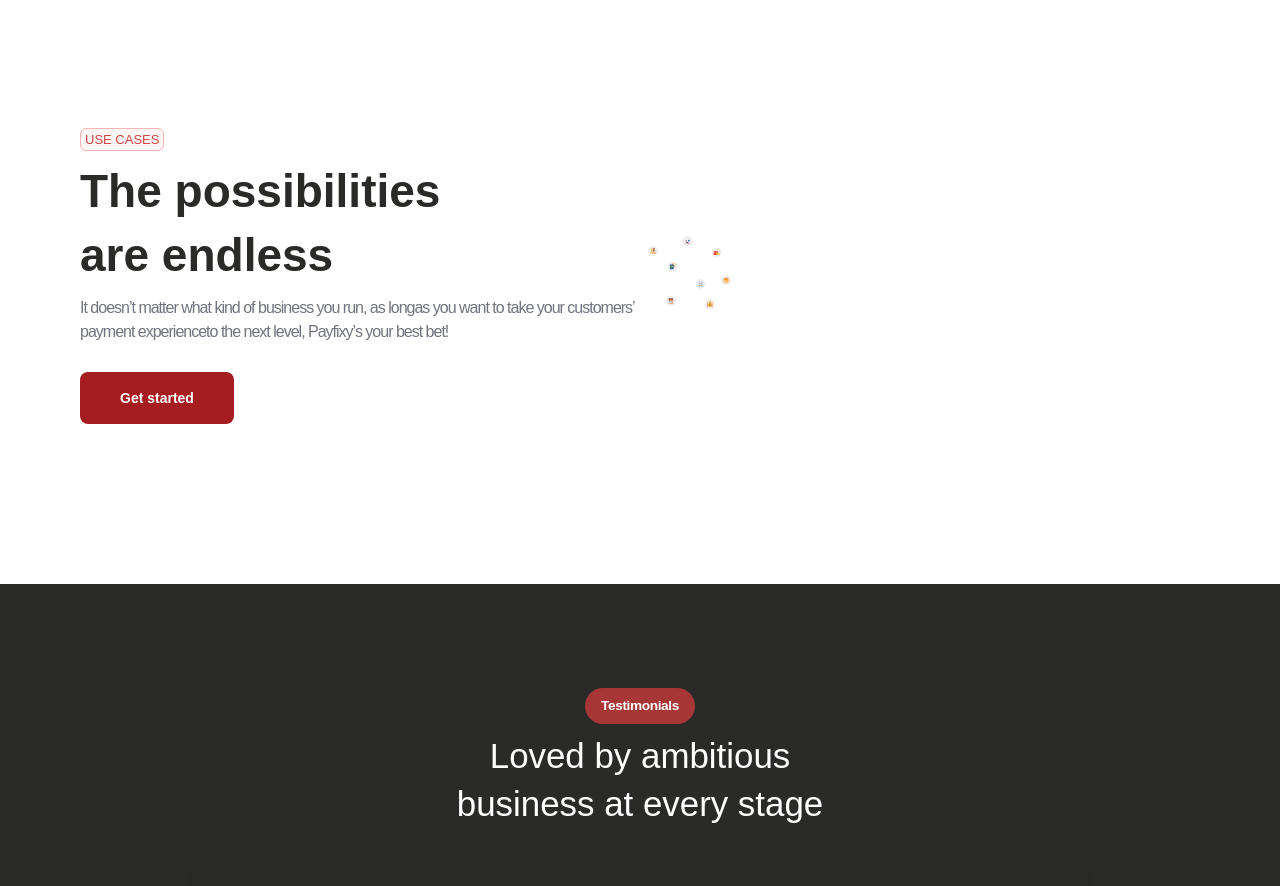
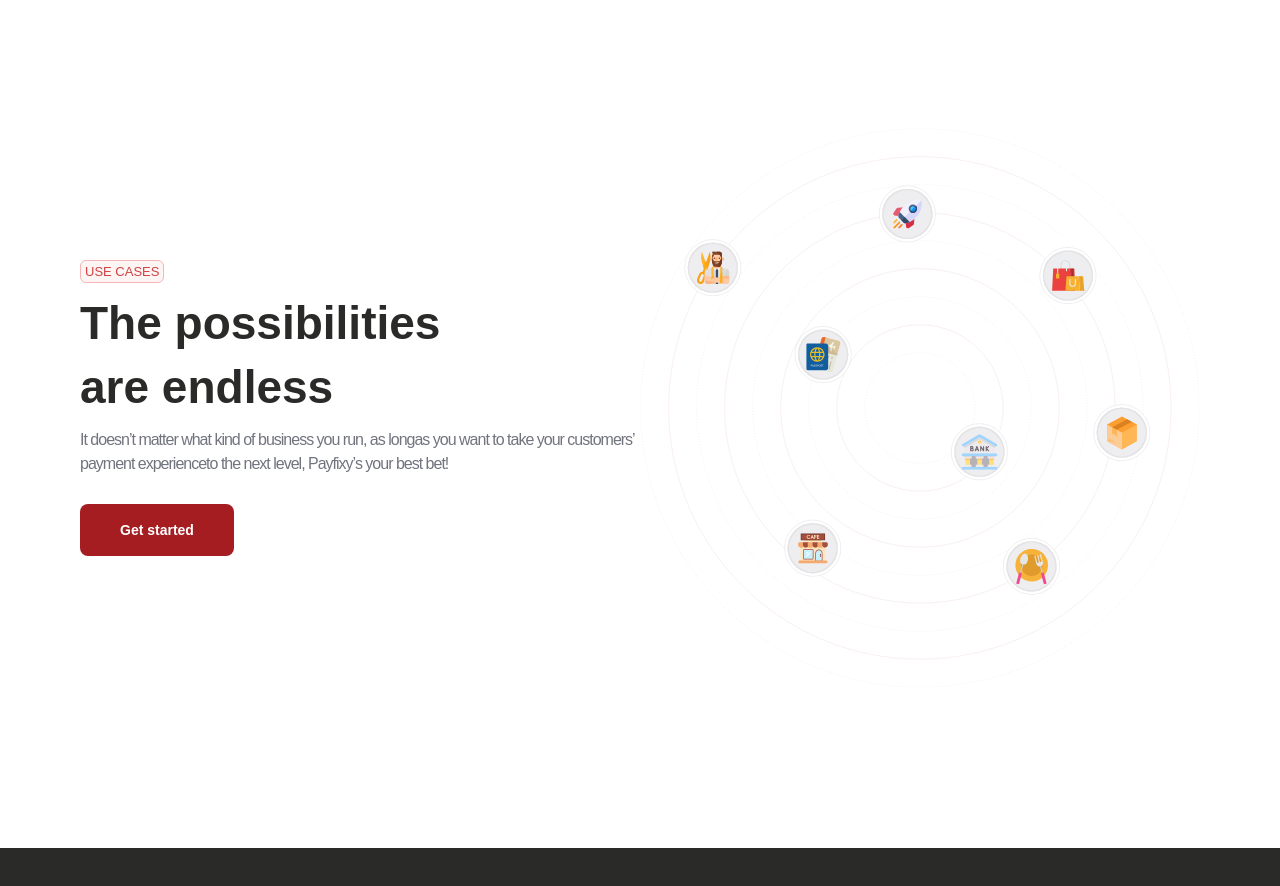
Before and after one commit to geraldkachi/payfixy-website, a Next.js app: page / in a window 1280 px wide. Shown: the part 1560-2446 px from the top of the page. Built offline with nearby package versions, Linux system fonts and the light colour scheme.

Commit message:
corrections

```diff
--- a/src/app/about/page.tsx
+++ b/src/app/about/page.tsx
@@ -71,7 +71,7 @@
             </div>
 
             <div className="flex flex-col flex-1 mb-10 md:mb-0" style={{ flex: 2 }}>
-              <Image width={100} height={100} src="/icons/why-choose-us.svg" alt="" />
+              <Image width={481} height={466} src="/icons/why-choose-us.svg" alt="" />
             </div>
 
           </div>
--- a/src/app/page.tsx
+++ b/src/app/page.tsx
@@ -106,7 +106,7 @@
 
 
           <div className="flex flex-col flex-1 gap-6">
-            <Image width={100} height={100} src="/icons/possib-endless.svg" alt="" />
+            <Image width={643.55} height={643.55} src="/icons/possib-endless.svg" alt="" />
           </div>
         </div>
       </section>
```
